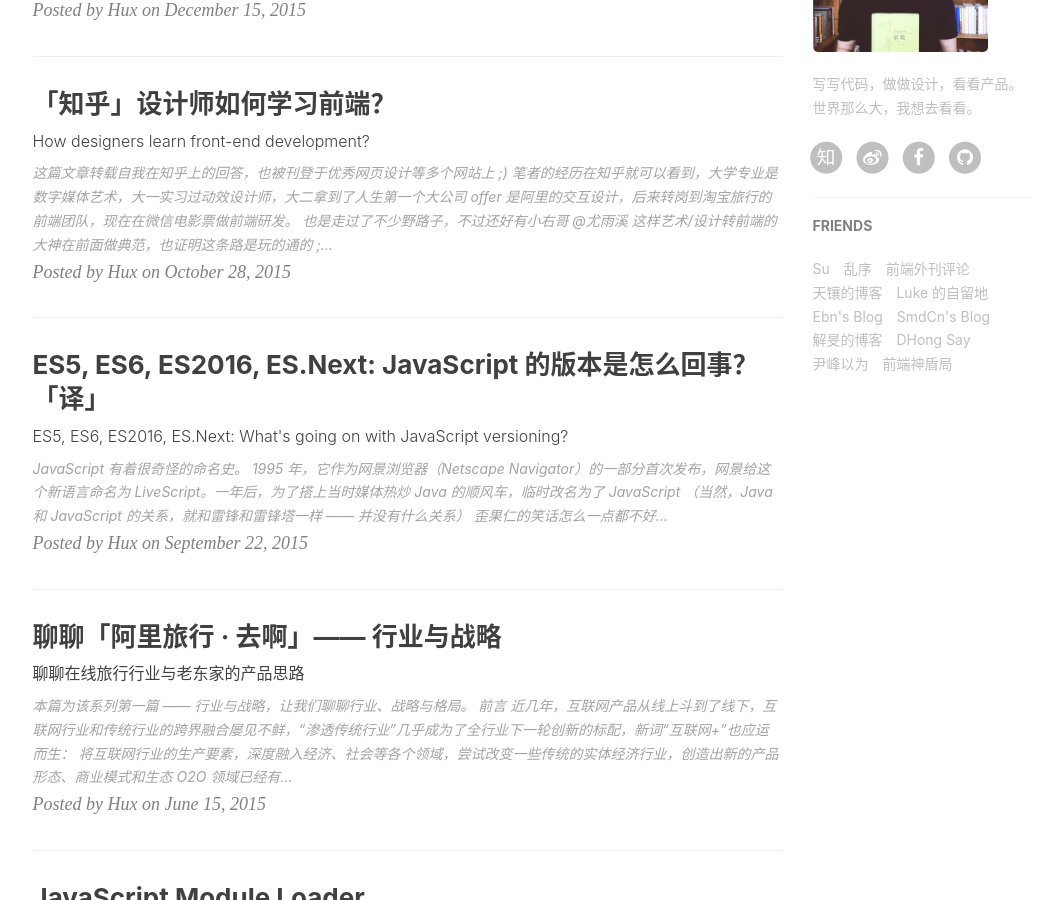
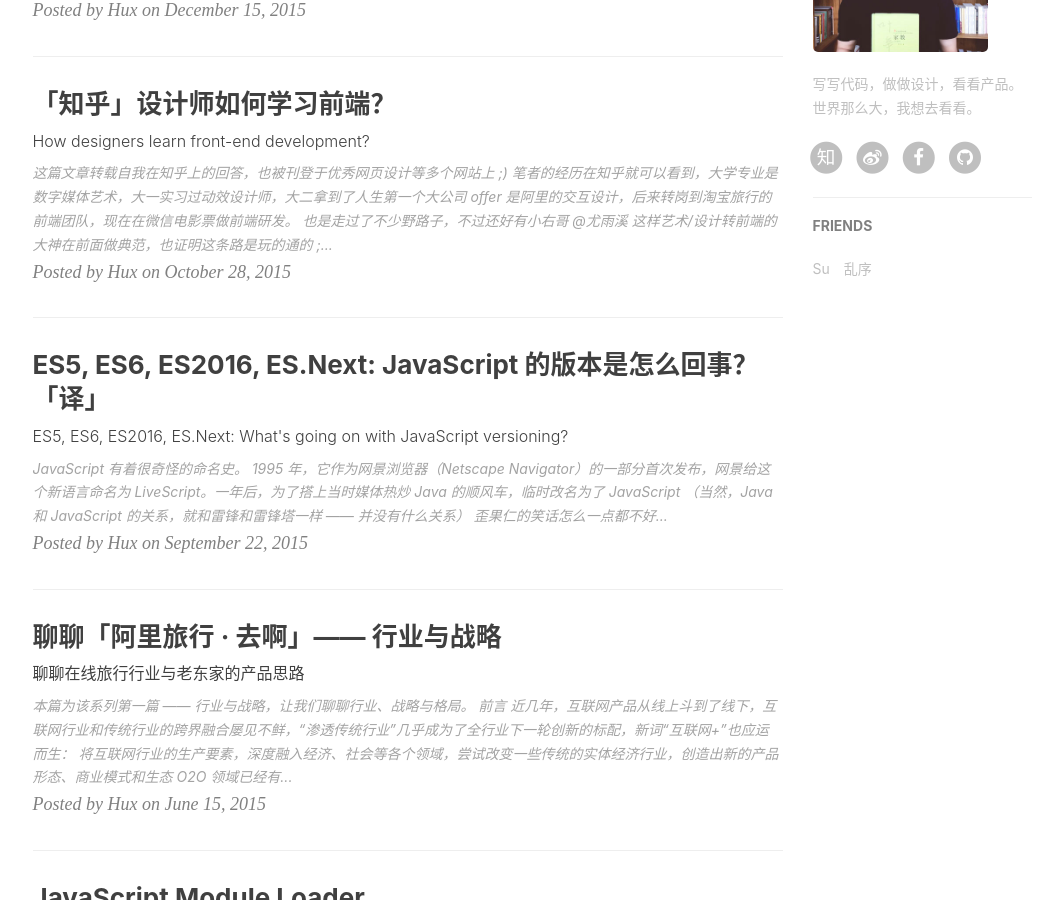
Before and after one commit to LulunaYu/luluna_blog, a Jekyll site: the page built from index.html, in a window 1280 px wide and 900 px high, scrolled down 877 px. Shown: the whole window, without its empty margins (135-1179 px from the left). Built offline with Jekyll 4.4.1, drawn with Linux system fonts in a browser that asks for light colours; nearby versions of some CDN libraries; the list of posts is cut into pages by our own code; comment, search, counter and statistics services are not loaded; some of the changed text lies outside the part shown.

Commit message:
Add files via upload

```diff
--- a/_config.yml
+++ b/_config.yml
@@ -1,11 +1,11 @@
 # Site settings
-title: H Blog
-SEOTitle: 黄玄的博客 | Hux Blog
+title: YuLu Blog
+SEOTitle: 俞露的博客 | YuLu Blog
 header-img: img/home-bg.jpg
-email: huxpro@gmail.com
+email: ly1001@yeah.net
 description: "关于前端与设计、黑客与画家 | 黄玄，Web & Mobile Lover，Front-End Engineer，UX Designer | 这里是 @Hux黄玄 的个人博客，与你一起发现更大的世界。"
 keyword: "黄玄, Hux黄玄, Hux, 鬼栈, huxpro, @huxpro, 黄玄的博客, Hux Blog, 博客, 个人网站, 互联网, 前端, 设计, 产品, 肖玉, Lynn, 肖玉的男朋友"
-url: "https://huangxuan.me"              # your host, for absolute URL
+url: "deeryl.com"              # your host, for absolute URL
 baseurl: ""                             # for example, '/blog' if your blog hosted on 'host/blog'
 
 
@@ -13,7 +13,7 @@
 # SNS settings
 RSS: false
 weibo_username:     huxpro
-zhihu_username:     huxpro
+zhihu_username:     huxpro[^1]
 github_username:    huxpro
 #twitter_username:  huxpro
 facebook_username:  huxpro
@@ -95,32 +95,7 @@
     },{
         title: "乱序",
         href: "http://mida.re/"
-    },{
-        title: "前端外刊评论",
-        href: "http://qianduan.guru/"
-    },{
-        title: "天镶的博客",
-        href: "http://lingyu.wang/"
-    },{
-        title: "Luke 的自留地",
-        href: "http://hmqk1995.github.io"
-    },{
-        title: "Ebn's Blog",
-        href: "http://ebnbin.com/"
-    },{
-        title: "SmdCn's Blog",
-        href: "http://blog.smdcn.net"
-    },{
-        title: "解旻的博客",
-        href: "http://xieminis.me/"
-    },{
-        title: "DHong Say",
-        href: "http://dhong.co"
-    },{
-        title: "尹峰以为",
-        href: "http://ingf.github.io/"
-    },{
-        title: "前端神盾局",
-        href: "http://wepiaofei.github.io/blog/"
     }
 ]
+
+[^1]:
```
